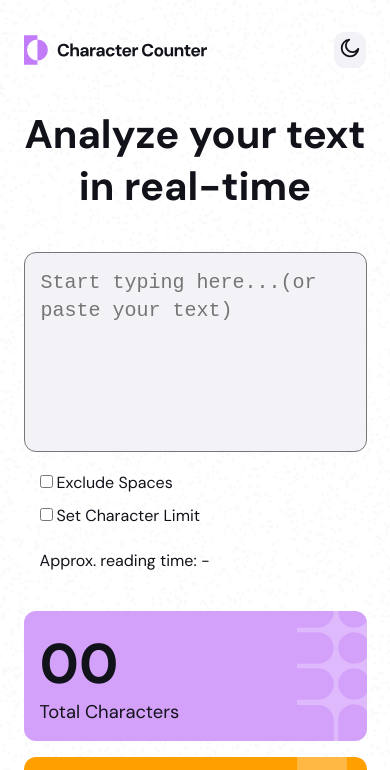
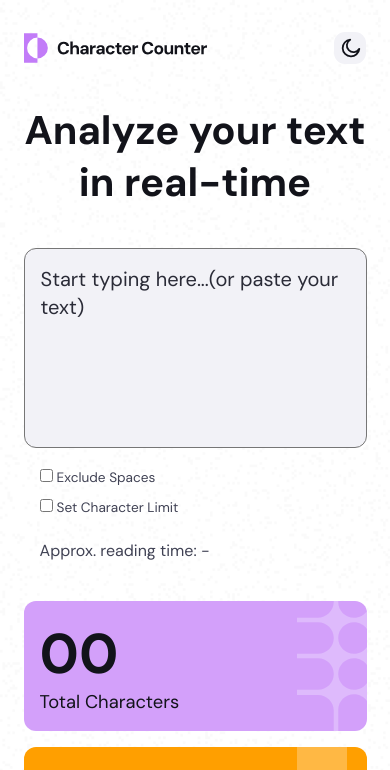
Before and after one commit to larryking01/Character_Counter_UI, a website: page index.html in a window 390 px wide. Both pictures are taken after a click on the button 350 px from the left and 49 px from the top of the page. Shown: the top 770 px of the page. Drawn offline with Linux system fonts and the light colour scheme.

Commit message:
fixed light mode inconsistencies

```diff
--- a/styles.css
+++ b/styles.css
@@ -17,7 +17,6 @@
 }
 
 
-/* resets */
 :root {
     --yellow-col: #FF9F00;
     --purple-col: #D3A0FA;
@@ -33,12 +32,14 @@
     --cols-neutral-900: #12131A;
     --cols-neutral-600: #404254;
     --cols-neutral-100: #F2F2F7;
+    --cols-neutral-700: #2A2B37;
     --text-exceeded-dark-bg: #FE8159;
     --light-text-exceeded-bg: #DA3701;
     --cols-neutral-200: #E4E4EF;
 }
 
 
+/* resets */
 * {
     box-sizing: border-box;
     margin: 0;
@@ -60,17 +61,14 @@
 }
 
 
-/* Dark theme */
+/* Themes */
 .dark-theme {
     background-image: url('assets/images/bg-dark-theme.png');
-    /* color: white; */
 }
 
 
-/* Light theme */
 .light-theme {
     background-image: url("assets/images/bg-light-theme.png");
-    color: black;
 }
 
 
@@ -79,7 +77,6 @@
     max-width: 61.875rem;
     margin: 2rem auto 4rem auto;
     overflow-x: hidden;
-    /* background-color: tomato; */
 }
 
 
@@ -103,6 +100,8 @@
     padding: 0.4rem;
     border-radius: 0.7rem;
     border: none;
+    width: 2.75rem;
+    height: 2.75rem;
 }
 
 
@@ -112,6 +111,9 @@
     padding: 0.4rem;
     border-radius: 0.7rem;
     border: none;
+    width: 2.75rem;
+    height: 2.75rem;
+
 }
 
 
@@ -136,7 +138,10 @@
 
 
 .light-theme .analyze-text {
-    color: var(--light-header-text-col);
+    font-family: 'DMSansBold', sans-serif;
+    font-size: 3.5rem;
+    text-align: center;
+    color: var(--cols-neutral-900);
 }
 
 
@@ -160,65 +165,41 @@
     box-shadow: none;
     color: var(--white-col);
     font-size: 1rem;
+    cursor: pointer;
 }
 
 
-
-.text-area:focus {
-    border-color: var(--text-area-focus);
-    box-shadow: 0 0 5px 1px var(--text-area-focus);
+.text-area-section .text-area::placeholder {
+    font-family: "DMSansRegular", sans-serif;
+    font-size: 1.25rem;
+    color: var(--cols-neutral-200)
 }
 
 
-.text-area:focus.limit-exceeded {
-    border-color: var(--text-exceeded-dark-bg);
-    box-shadow: 0 0 5px 1px var(--text-exceeded-dark-bg) !important;
-}
-
-
-.light-theme .text-area:focus {
-    border-color: var(--text-area-focus);
-    box-shadow: 0 0 5px 1px 0 var(--text-area-focus);
-}
-
-
-
 .light-theme .text-area {
+    font-family: 'DMSansRegular', sans-serif;
+    font-size: 1.25rem;
     background-color: var(--light-text-area-bg);
-    color: var(--light-sub-text-col)
+    color: var(--cols-neutral-700);
+    margin-bottom: 1rem;
+    width: 100%;
+    height: 12.5rem;
+    padding: 1rem;
+    border-radius: 0.75rem;
+    resize: none;
+    outline: none;
+    box-shadow: none;
+    font-size: 1rem;
 
 }
 
 
-.light-theme .text-area:hover {
-    cursor: pointer;
-    background-color: var(--cols-neutral-200);
+.light-theme .text-area-section .text-area::placeholder {
+    font-family: "DMSansRegular", sans-serif;
+    font-size: 1.25rem;
+    color: var(--light-sub-text-col)
 }
 
-
-
-
-
-.text-area-section .checkbox {
-    cursor: pointer;
-}
-
-.text-area-section .character-limit-checkbox {
-    cursor: pointer;
-
-}
-
-
-.text-area-section .count-options-div {
-    display: flex;
-    justify-content: space-between;
-}
-
-
-.text-area-section .count-options-div article {
-    display: flex;
-    justify-content: center;
-}
 
 
 .text-area-section .count-options-div span {
@@ -232,13 +213,6 @@
     color: var(--cols-neutral-900);
     font-family: 'DMSansRegular', sans-serif;
     font-size: 1rem;
-
-}
-
-
-
-.text-area-section .count-options-div article div {
-    margin-right: 1.3rem;
 }
 
 
@@ -255,16 +229,62 @@
     font-family: 'DMSansRegular', sans-serif;
     font-size: 1rem;
     font-weight: normal;
-
 }
 
 
+.text-area:focus {
+    border-color: var(--text-area-focus);
+    box-shadow: 0 0 5px 1px var(--text-area-focus);
+}
 
+
+.light-theme .text-area:focus {
+    border-color: var(--text-area-focus);
+    box-shadow: 0 0 4px 4px 0 var(--text-area-focus);
+}
+
+
+.text-area:focus.limit-exceeded {
+    border-color: var(--text-exceeded-dark-bg);
+    box-shadow: 0 0 5px 1px var(--text-exceeded-dark-bg) !important;
+}
+
+
+.light-theme .text-area:hover {
+    cursor: pointer;
+    background-color: var(--cols-neutral-200);
+}
+
+
+.text-area-section .checkbox {
+    cursor: pointer;
+}
+
+
+.text-area-section .character-limit-checkbox {
+    cursor: pointer;
+}
+
+
+.text-area-section .count-options-div {
+    display: flex;
+    justify-content: space-between;
+}
+
+
+.text-area-section .count-options-div article {
+    display: flex;
+    justify-content: center;
+}
+
+
+.text-area-section .count-options-div article div {
+    margin-right: 1.3rem;
+}
 
 
 .character-limit-input {
     display: none;
-    /* visibility: hidden; */
 }
 
 
@@ -292,7 +312,6 @@
 }
 
 
-
 .error-text {
     display: none;
 }
@@ -310,8 +329,6 @@
     font-family: 'DMSansRegular', sans-serif;
     margin-bottom: 0.5rem;
 }
-
-
 
 
 
@@ -336,7 +353,6 @@
     position: relative;
     overflow: hidden;
 
-
 }
 
 
@@ -350,9 +366,6 @@
     justify-content: space-between;
     position: relative;
     overflow: hidden;
-
-
-
 }
 
 
@@ -366,7 +379,6 @@
     justify-content: space-between;
     position: relative;
     overflow: hidden;
-
 }
 
 
@@ -374,8 +386,6 @@
     font-family: 'DMSansBold', sans-serif;
     font-size: 4rem;
     color: var(--black-col);
-    /* font-weight: bold; */
-
 }
 
 
@@ -383,8 +393,6 @@
     font-family: 'DMSansBold', sans-serif;
     font-size: 4rem;
     color: var(--black-col);
-    /* font-weight: bold; */
-
 }
 
 
@@ -392,8 +400,6 @@
     font-family: 'DMSansBold', sans-serif;
     font-size: 4rem;
     color: var(--black-col);
-    /* font-weight: bold; */
-
 }
 
 
@@ -403,7 +409,6 @@
     font-family: 'DMSansRegular', sans-serif;
     color: var(--black-col);
     font-size: 1.25rem;
-
 }
 
 
@@ -412,6 +417,7 @@
     right: -50px;
     bottom: 0;
 }
+
 
 
 
@@ -540,11 +546,6 @@
     cursor: pointer;
 }
 
-/* #toggle-density-btn:hover {
-    background-color: whitesmoke;
-} */
-
-
 
 
 
@@ -557,7 +558,6 @@
         max-width: 48rem;
         margin: 2rem auto 4rem auto;
         overflow-x: hidden;
-        /* background-color: tomato; */
     }
 
 
@@ -572,7 +572,6 @@
         justify-content: space-between;
         margin: 0 2rem;
     }
-
 
 
     /* header section */
@@ -619,17 +618,18 @@
 
 
     .light-theme .text-area {
+        font-family: 'DMSansRegular', sans-serif;
         width: 44rem;
         height: 12.5rem;
         padding: 1rem;
         margin: 0 2rem 1rem 2rem;
-        background-color: var(--cols-neutral-100 )!important;
+        background-color: var(--cols-neutral-100 );
         border-radius: 0.75rem;
         resize: none;
         outline: none;
         box-shadow: none;
         color: var(--cols-neutral-900);
-        font-size: 1rem;
+        font-size: 1.25rem;
     }
 
 
@@ -664,6 +664,12 @@
     }
 
 
+    .light-theme .text-area-section .count-options-div span {
+        color: var(--cols-neutral-900);
+        font-family: 'DMSansRegular', sans-serif;
+        font-size: 1rem;
+    }
+
 
     .text-area-section .count-options-div article div {
         margin-right: 1.3rem;
@@ -676,6 +682,15 @@
         font-weight: normal;
         color: var(--white-col-200);
     }
+
+
+    .light-theme .text-area-section .count-options-div .approx-reading-time-text {
+        font-family: 'DMSansRegular', sans-serif;
+        font-size: 1rem;
+        font-weight: normal;
+        color: var(--cols-neutral-900);
+    }
+
 
 
 
@@ -698,8 +713,6 @@
         justify-content: space-between;
         position: relative;
         overflow: hidden;
-
-
     }
 
 
@@ -735,7 +748,6 @@
         font-family: 'DMSansBold', sans-serif;
         font-size: 3.5rem;
         color: var(--black-col);
-        /* font-weight: bold; */
 
     }
 
@@ -744,7 +756,6 @@
         font-family: 'DMSansBold', sans-serif;
         font-size: 4rem;
         color: var(--black-col);
-        /* font-weight: bold; */
 
     }
 
@@ -753,7 +764,6 @@
         font-family: 'DMSansBold', sans-serif;
         font-size: 4rem;
         color: var(--black-col);
-        /* font-weight: bold; */
 
     }
 
@@ -771,6 +781,7 @@
         right: -80px;
         bottom: 0;
     }
+
 
 
     /* letter density section */
@@ -813,6 +824,12 @@
     }
 
 
+    .light-theme .density-bar-parent-div {
+        background-color: var(--cols-neutral-100);
+
+    }
+
+
     .letter-density-section .density-bar-child-div {
         width: 16%;
         height: 0.75rem;
@@ -838,13 +855,9 @@
         color: var(--cols-neutral-600);
     }
 
+}
 
-    .light-theme .density-bar-parent-div {
-        background-color: var(--cols-neutral-100);
 
-    }
-
-}
 
 
 
@@ -855,8 +868,6 @@
         max-width: 23.433rem;
         margin: 2rem auto 4rem auto;
         overflow-x: hidden;
-
-        /* background-color: red; */
     }
 
 
@@ -873,6 +884,28 @@
         margin: 0 1rem 1.063rem 1rem;
     }
 
+    .navbar button {
+        background-color: var(--light-grey-col);
+        cursor: pointer;
+        padding: 0.4rem;
+        border-radius: 0.7rem;
+        border: none;
+        width: 2rem;
+        height: 2rem;
+    }
+
+
+    .light-theme .navbar button {
+        background-color: var(--cols-neutral-100);
+        cursor: pointer;
+        padding: 0.4rem;
+        border-radius: 0.7rem;
+        border: none;
+        width: 2rem;
+        height: 2rem;
+
+    }
+
 
     .navbar .site-logo {
         width: 11.5rem;
@@ -881,7 +914,6 @@
     .navbar .theme-icon {
         width: 1.25rem;
     }
-
 
 
     /* header section styles */
@@ -902,6 +934,7 @@
         text-align: center;
         color: var(--white-col);
     }
+
 
     .light-theme  .header-section .analyze-text {
         font-family: 'DMSansBold', sans-serif;
@@ -936,11 +969,12 @@
 
 
     .light-theme .text-area-section .text-area {
+        font-family: "DMSansRegular", sans-serif;
         width: 21.438rem;
         height: 12.5rem;
         padding: 1rem;
         margin: 0 1rem 1rem 1rem;
-        background-color: var(--light-grey-col);
+        background-color: var(--cols-neutral-100);
         border-radius: 0.75rem;
         resize: none;
         outline: none;
@@ -956,7 +990,6 @@
         flex-direction: column;
         justify-content: space-between;
         width: 44rem;
-        /* height: 5.438rem; */
         margin: 0 2rem 1rem 2rem;
     }
 
@@ -976,6 +1009,13 @@
     }
 
 
+    .light-theme .text-area-section .count-options-div span {
+        color: var(--cols-neutral-600);
+        font-family: 'DMSansRegular', sans-serif;
+        font-size: 0.85rem;
+        font-weight: normal;
+    }
+
 
     .text-area-section .count-options-div article div {
         margin-right: 1.3rem;
@@ -989,6 +1029,14 @@
         font-size: 1rem;
         font-weight: normal;
         color: var(--white-col-200);
+    }
+
+
+    .light-theme .text-area-section .count-options-div .approx-reading-time-text {
+        font-family: 'DMSansRegular', sans-serif;
+        font-size: 1rem;
+        font-weight: normal;
+        color: var(--cols-neutral-600);
     }
 
 
@@ -1050,8 +1098,6 @@
         font-family: 'DMSansBold', sans-serif;
         font-size: 3.5rem;
         color: var(--black-col);
-        /* font-weight: bold; */
-
     }
 
 
@@ -1059,7 +1105,6 @@
         font-family: 'DMSansBold', sans-serif;
         font-size: 4rem;
         color: var(--black-col);
-        /* font-weight: bold; */
 
     }
 
@@ -1068,7 +1113,6 @@
         font-family: 'DMSansBold', sans-serif;
         font-size: 4rem;
         color: var(--black-col);
-        /* font-weight: bold; */
 
     }
 
```
Also changed, not shown: characterCounter.js (renamed from tests/characterCounter.js, +4 -19 lines), index.html (+1 -1 lines).
